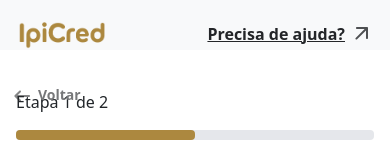
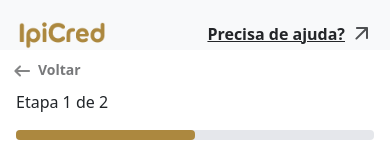
Before and after one commit to kamilateofilo/IpiCred, a React (Vite) app: page /contactForm in a window 390 px wide. Shown: the top 160 px of the page. Built offline with nearby package versions, Linux system fonts and the light colour scheme.

Commit message:
fix: posicionamento seta voltar no responsivo

```diff
--- a/src/Componetes/BackButton/styled.ts
+++ b/src/Componetes/BackButton/styled.ts
@@ -9,9 +9,9 @@ export const Conteiner = styled.div`
 
 
     @media (max-width: 600px) {
-        top: 10%;
+        top: 7%;
         font-size: 14px;
-        color: #333;
+        color: #77787A;
     }
 `;
 
```
